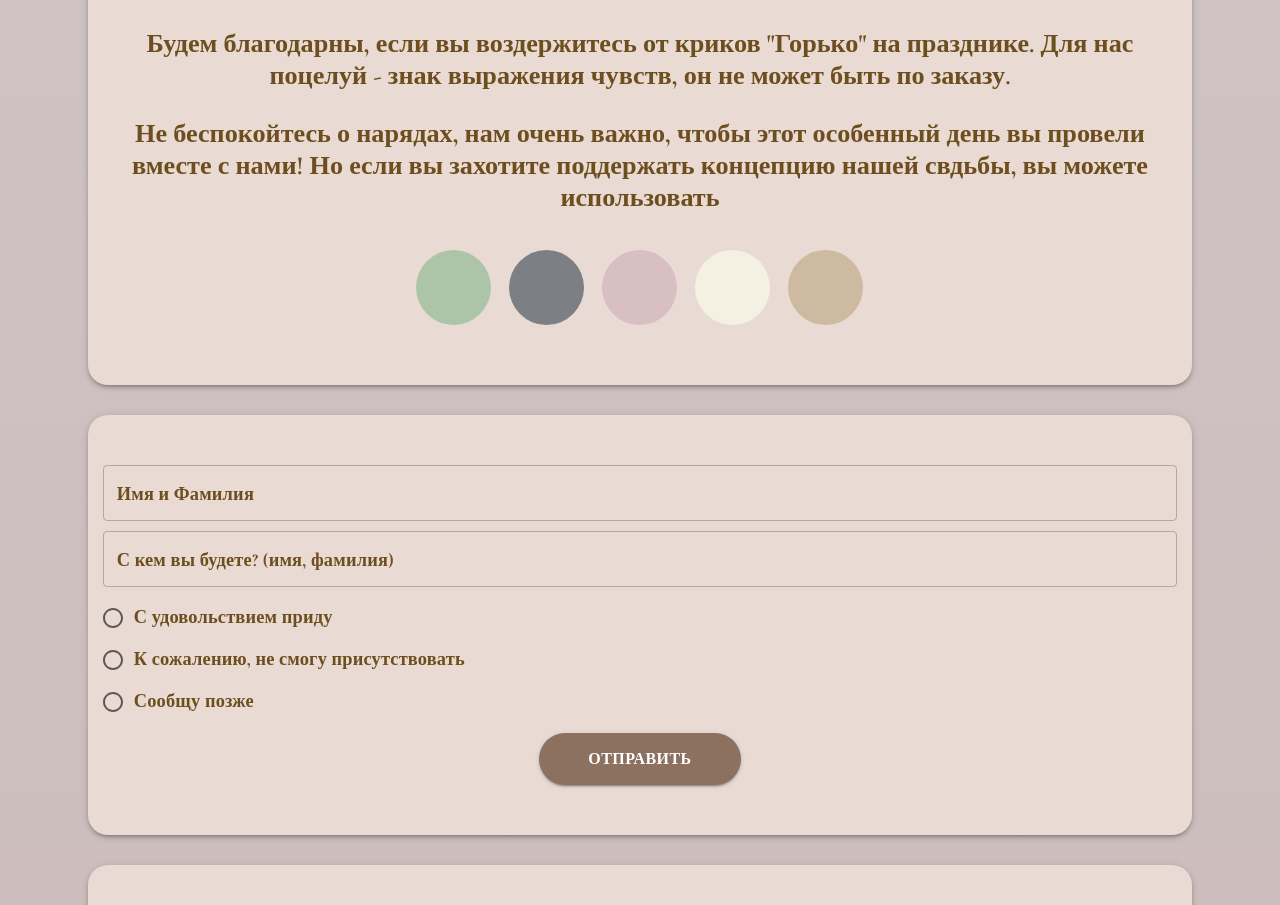
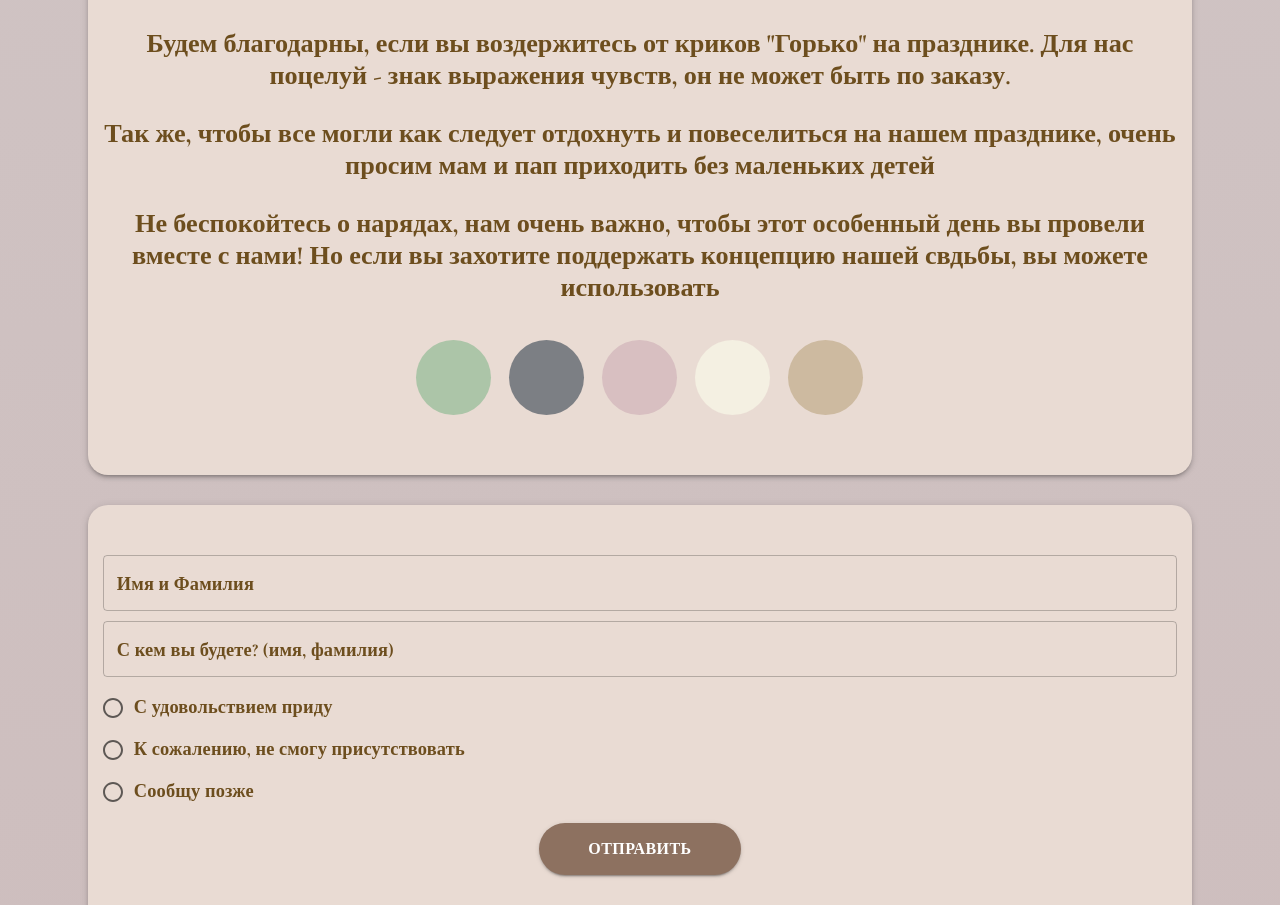
Before and after one commit to pemponce/ForSister, a React (Create React App) app in the folder front/: page / in a window 1280 px wide. Shown: the part 4065-4970 px from the top of the page. Built offline with nearby package versions, Linux system fonts and the light colour scheme.

Commit message:
add some recommendation text

```diff
--- a/front/src/components/Recommendations.js
+++ b/front/src/components/Recommendations.js
@@ -18,6 +18,10 @@ export default function Recommendations() {
                         <h3>
                             Будем благодарны, если вы воздержитесь от криков "Горько" на празднике.
                             Для нас поцелуй - знак выражения чувств, он не может быть по заказу.
+                        </h3>
+                        <h3>
+                            Так же, чтобы все могли как следует отдохнуть и повеселиться на нашем празднике,
+                            очень просим мам и пап приходить без маленьких детей
                         </h3>
                         <h3>
                             Не беспокойтесь о нарядах, нам очень важно, чтобы этот особенный день вы провели вместе с
```
